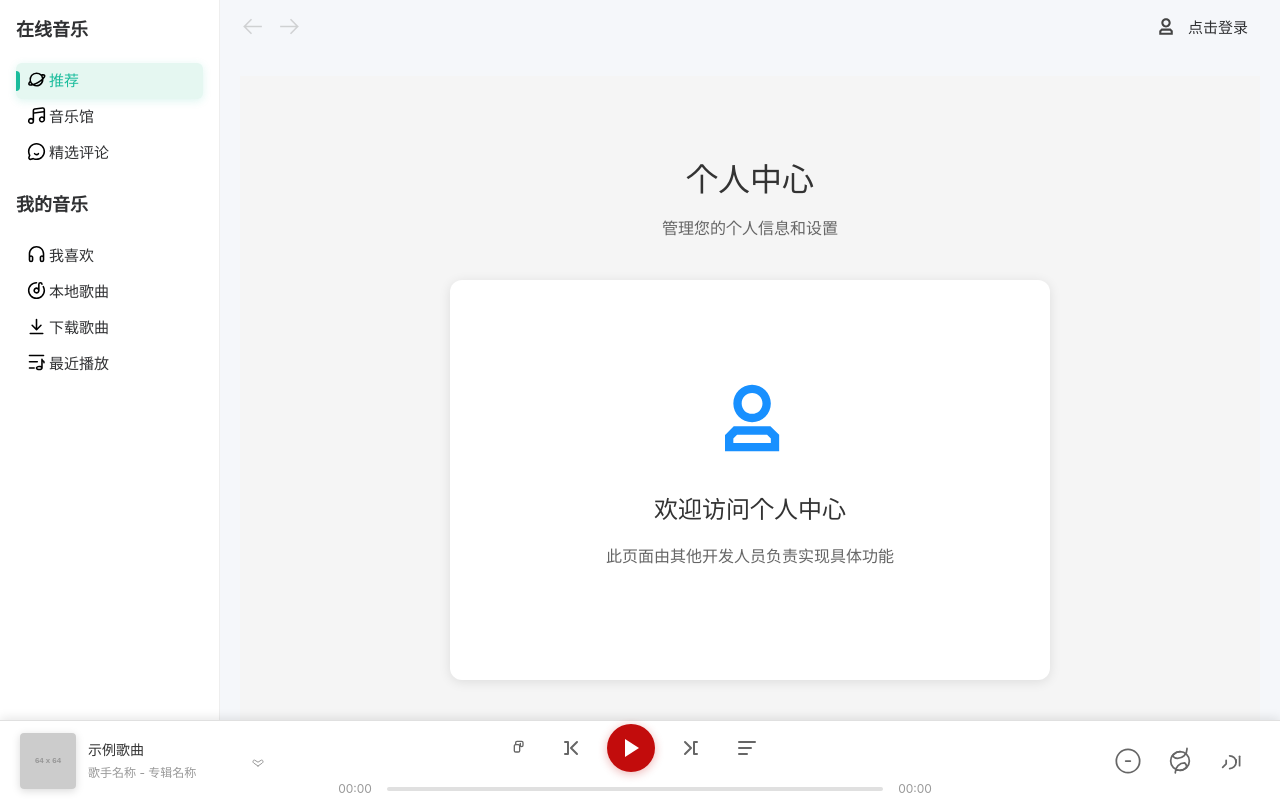
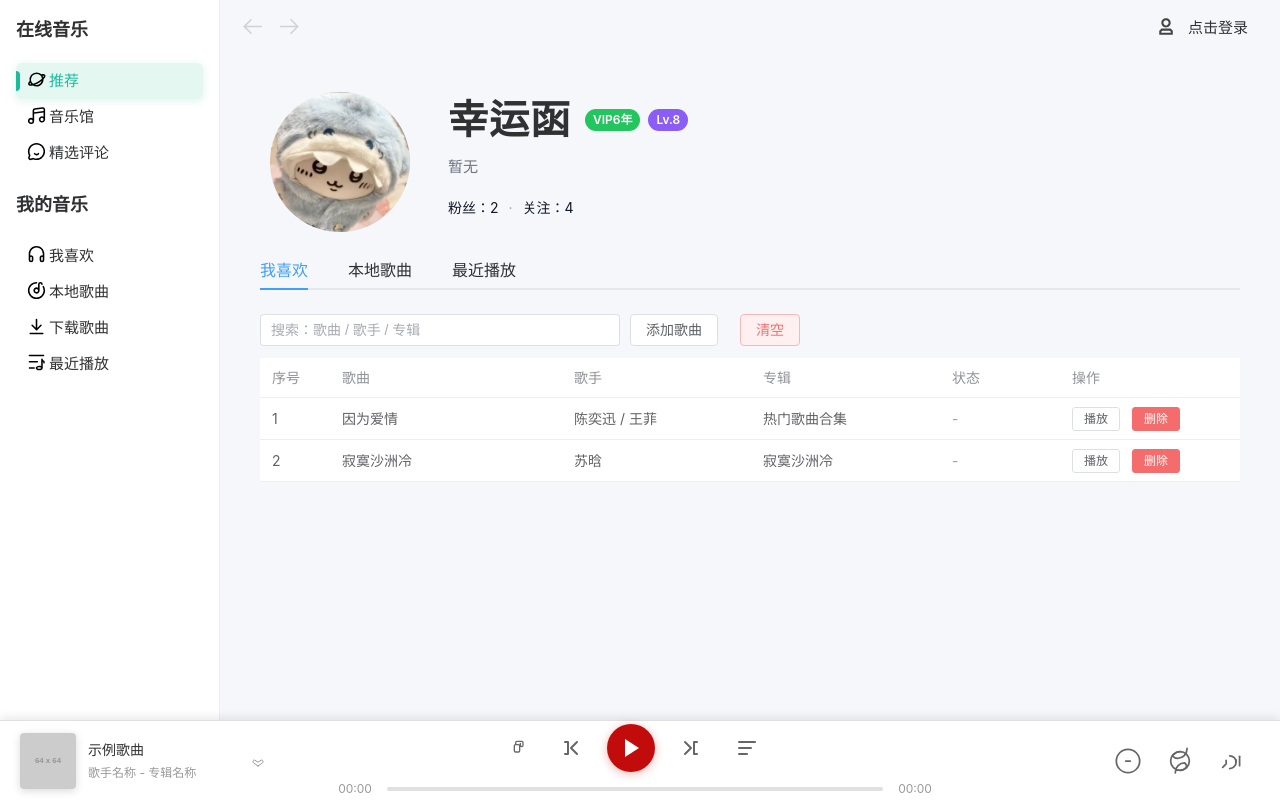
Before and after one commit to qqmusic-team/qqmusic-player-vue3, a Vue app: page /profile in a window 1280 px wide. Built offline with nearby package versions, Linux system fonts and the light colour scheme.

Commit message:
feat(profile): 完善个人中心歌曲列表并联动播放器

```diff
--- a/src/views/ProfileView.vue
+++ b/src/views/ProfileView.vue
@@ -1,226 +1,484 @@
 <template>
-  <div class="profile-container">
-    <div class="profile-header">
-      <h1>个人中心</h1>
-      <p class="subtitle">管理您的个人信息和设置</p>
+  <div class="profile-page">
+    <!-- 顶部用户信息区 -->
+    <div class="profile-top">
+      <!-- 头像区 -->
+      <div class="avatar-wrap">
+        <img class="avatar" :src="user.avatar" alt="avatar" />
+      </div>
+      <!-- 信息区 -->
+      <div class="info-wrap">
+        <div class="name-row">
+          <div class="name">{{ user.name }}</div>
+          <!-- 会员等级 -->
+          <div class="badges">
+            <span class="badge vip">VIP{{ user.vipYear }}年</span>
+            <span class="badge level">Lv.{{ user.level }}</span>
+          </div>
+        </div>
+        <!-- 个性签名 -->
+        <div class="desc">{{ user.desc || "暂无" }}</div>
+        <!-- 关注信息 -->
+        <div class="meta">
+          <span>粉丝：{{ user.followers }}</span>
+          <span class="dot">·</span>
+          <span>关注：{{ user.following }}</span>
+        </div>
+      </div>
     </div>
 
-    <div class="profile-content">
-      <div v-if="isLoading" class="loading-placeholder">
-        <div class="loading-spinner"></div>
-        <p>加载中...</p>
+    <!-- 下方内容区：tabs -->
+    <div class="profile-tabs">
+      <el-tabs v-model="activeTab" class="tabs">
+        <!-- 我喜欢 -->
+        <el-tab-pane label="我喜欢" name="liked">
+          <div class="toolbar">
+            <el-input
+              v-model="likedKeyword"
+              placeholder="搜索：歌曲 / 歌手 / 专辑"
+              clearable
+              class="search"
+            />
+            <el-button @click="addMockSong('liked')">添加歌曲</el-button>
+            <el-button type="danger" plain @click="clearList('liked')">清空</el-button>
           </div>
 
-      <div v-else class="profile-info">
-        <div class="user-avatar">
-          <svg
-            t="1766749986779"
-            class="icon"
-            viewBox="0 0 1024 1024"
-            version="1.1"
-            xmlns="http://www.w3.org/2000/svg"
-            p-id="5607"
-            width="100"
-            height="100"
+          <el-table
+            :data="filteredLikedSongs"
+            style="width: 100%"
+            header-cell-class-name="song-th"
+            :row-class-name="rowClassName"
+            @row-dblclick="play"
           >
-            <path
-              d="M725.333333 721.066667l-38.4-38.4H379.733333l-38.4 38.4V768h384v-46.933333z m85.333334-38.4v170.666666H256v-170.666666h4.266667l85.333333-85.333334h375.466667l89.6 85.333334z m-85.333334-320c0 106.666667-85.333333 192-192 192S341.333333 469.333333 341.333333 362.666667 426.666667 170.666667 533.333333 170.666667 725.333333 256 725.333333 362.666667z m-85.333333 0C640 302.933333 593.066667 256 533.333333 256S426.666667 302.933333 426.666667 362.666667s46.933333 106.666667 106.666666 106.666666S640 422.4 640 362.666667z"
-              fill="#1890ff"
-              p-id="5608"
-            ></path>
-          </svg>
+            <el-table-column type="index" width="70" label="序号" />
+            <el-table-column prop="name" label="歌曲" min-width="220" />
+            <el-table-column prop="artist" label="歌手" min-width="180" />
+            <el-table-column prop="album" label="专辑" min-width="180" />
+
+            <el-table-column label="状态" width="120">
+              <template #default="{ row }">
+                <span v-if="isPlayingRow(row)" class="playing-badge">正在播放</span>
+                <span v-else class="muted">-</span>
+              </template>
+            </el-table-column>
+
+            <el-table-column label="操作" width="180" fixed="right">
+              <template #default="{ row, $index }">
+                <el-button size="small" @click="play(row)">播放</el-button>
+                <el-button
+                  size="small"
+                  type="danger"
+                  @click="removeSong('liked', $index)"
+                >
+                  删除
+                </el-button>
+              </template>
+            </el-table-column>
+          </el-table>
+        </el-tab-pane>
+
+        <!-- 本地歌曲 -->
+        <el-tab-pane label="本地歌曲" name="local">
+          <div class="toolbar">
+            <el-input
+              v-model="localKeyword"
+              placeholder="搜索：歌曲 / 歌手 / 专辑"
+              clearable
+              class="search"
+            />
+            <el-button @click="addMockSong('local')">添加歌曲</el-button>
+            <el-button type="danger" plain @click="clearList('local')">清空</el-button>
           </div>
 
-        <div class="user-info">
-          <h2>欢迎访问个人中心</h2>
-          <p>此页面由其他开发人员负责实现具体功能</p>
+          <el-table
+            :data="filteredLocalSongs"
+            style="width: 100%"
+            header-cell-class-name="song-th"
+            :row-class-name="rowClassName"
+            @row-dblclick="play"
+          >
+            <el-table-column type="index" width="70" label="序号" />
+            <el-table-column prop="name" label="歌曲" min-width="220" />
+            <el-table-column prop="artist" label="歌手" min-width="180" />
+            <el-table-column prop="album" label="专辑" min-width="180" />
 
+            <el-table-column label="状态" width="120">
+              <template #default="{ row }">
+                <span v-if="isPlayingRow(row)" class="playing-badge">正在播放</span>
+                <span v-else class="muted">-</span>
+              </template>
+            </el-table-column>
+
+            <el-table-column label="操作" width="180" fixed="right">
+              <template #default="{ row, $index }">
+                <el-button size="small" @click="play(row)">播放</el-button>
+                <el-button
+                  size="small"
+                  type="danger"
+                  @click="removeSong('local', $index)"
+                >
+                  删除
+                </el-button>
+              </template>
+            </el-table-column>
+          </el-table>
+        </el-tab-pane>
+
+        <!-- 最近播放 -->
+        <el-tab-pane label="最近播放" name="recent">
+          <div class="toolbar">
+            <el-input
+              v-model="recentKeyword"
+              placeholder="搜索：歌曲 / 歌手 / 专辑"
+              clearable
+              class="search"
+            />
+            <el-button type="danger" plain @click="clearList('recent')">清空</el-button>
           </div>
-      </div>
+
+          <el-table
+            :data="filteredRecentSongs"
+            style="width: 100%"
+            header-cell-class-name="song-th"
+            :row-class-name="rowClassName"
+            @row-dblclick="play"
+          >
+            <el-table-column type="index" width="70" label="序号" />
+            <el-table-column prop="name" label="歌曲" min-width="220" />
+            <el-table-column prop="artist" label="歌手" min-width="180" />
+            <el-table-column prop="album" label="专辑" min-width="180" />
+
+            <el-table-column label="状态" width="120">
+              <template #default="{ row }">
+                <span v-if="isPlayingRow(row)" class="playing-badge">正在播放</span>
+                <span v-else class="muted">-</span>
+              </template>
+            </el-table-column>
+
+            <el-table-column label="操作" width="180" fixed="right">
+              <template #default="{ row, $index }">
+                <el-button size="small" @click="play(row)">播放</el-button>
+                <el-button
+                  size="small"
+                  type="danger"
+                  @click="removeSong('recent', $index)"
+                >
+                  删除
+                </el-button>
+              </template>
+            </el-table-column>
+          </el-table>
+        </el-tab-pane>
+      </el-tabs>
     </div>
   </div>
 </template>
 
 <script setup>
-import { ref, onMounted, onUnmounted } from "vue";
-import { useRouter } from "vue-router";
+import { computed, onMounted, ref, watch } from "vue";
+import localAvatar from "../../avatar.jpg";
 
-const router = useRouter();
-const isLoading = ref(true);
+/** 用户信息（mock） */
+const user = {
+  name: "幸运函",
+  vipYear: 6,
+  level: 8,
+  desc: "",
+  followers: 2,
+  following: 4,
+  avatar: localAvatar,
+};
 
-// 模拟加载数据
-const fetchUserData = async () => {
-  try {
-    // 模拟网络请求延迟
-    await new Promise((resolve) => setTimeout(resolve, 800));
-    // 在实际应用中，这里会从API获取用户数据
-  } catch (error) {
-    console.error("获取用户数据失败:", error);
-  } finally {
-    isLoading.value = false;
+const activeTab = ref("liked");
+
+/** localStorage key */
+const STORAGE_KEY = "qqmusic_profile_lists_v1";
+
+/** 三个列表（默认 mock） */
+const likedSongs = ref([
+  { name: "因为爱情", artist: "陈奕迅 / 王菲", album: "热门歌曲合集" },
+  { name: "寂寞沙洲冷", artist: "苏晗", album: "寂寞沙洲冷" },
+]);
+
+const localSongs = ref([
+  { name: "起风了", artist: "吴青峰", album: "加油,你是最棒的" },
+  { name: "走马", artist: "陈粒", album: "如也" },
+]);
+
+const recentSongs = ref([
+  { name: "无人之岛", artist: "赵侃旻", album: "无人之岛" },
+  { name: "雨天", artist: "孙燕姿", album: "My Story 2006 新歌+精选" },
+]);
+
+/** 搜索关键字 */
+const likedKeyword = ref("");
+const localKeyword = ref("");
+const recentKeyword = ref("");
+
+/** 当前播放（标记） */
+const nowPlaying = ref(null); // { name, artist, album }
+
+/** 工具：搜索匹配 */
+const matchSong = (song, kw) => {
+  const k = kw.trim().toLowerCase();
+  if (!k) return true;
+  return [song.name, song.artist, song.album].some((v) =>
+    String(v || "").toLowerCase().includes(k)
+  );
+};
+
+/** 过滤后的列表 */
+const filteredLikedSongs = computed(() =>
+  likedSongs.value.filter((s) => matchSong(s, likedKeyword.value))
+);
+const filteredLocalSongs = computed(() =>
+  localSongs.value.filter((s) => matchSong(s, localKeyword.value))
+);
+const filteredRecentSongs = computed(() =>
+  recentSongs.value.filter((s) => matchSong(s, recentKeyword.value))
+);
+
+/** 判断同一首歌（高亮） */
+const isSameSong = (a, b) => {
+  if (!a || !b) return false;
+  return a.name === b.name && a.artist === b.artist && a.album === b.album;
+};
+
+/** 行样式：高亮正在播放 */
+const rowClassName = ({ row }) => {
+  return isSameSong(row, nowPlaying.value) ? "playing-row" : "";
+};
+
+const isPlayingRow = (row) => isSameSong(row, nowPlaying.value);
+
+/** 播放：并写入最近播放（去重置顶，最多30首） */
+const play = (song) => {
+  if (!song) return;
+  nowPlaying.value = { ...song };
+
+  // 更新最近播放：去重 + 置顶
+  const list = recentSongs.value;
+  const idx = list.findIndex((s) => isSameSong(s, song));
+  if (idx !== -1) list.splice(idx, 1);
+  list.unshift({ ...song });
+
+  // 最多保留 30 条
+  if (list.length > 30) list.length = 30;
+  // 选择播放后切换到最近播放 tab
+  activeTab.value = "recent";
+};
+
+/** 删除歌曲 */
+const removeSong = (type, index) => {
+  const map = {
+    liked: likedSongs,
+    local: localSongs,
+    recent: recentSongs,
+  };
+  const target = map[type];
+  if (!target?.value) return;
+
+  const removed = target.value[index];
+  target.value.splice(index, 1);
+
+  // 如果删掉的是正在播放那首，清空播放状态
+  if (removed && isSameSong(removed, nowPlaying.value)) {
+    nowPlaying.value = null;
   }
 };
 
-// 返回首页
-const navigateBack = () => {
-  router.push({ name: "home" });
+/** 清空列表 */
+const clearList = (type) => {
+  if (type === "liked") likedSongs.value = [];
+  if (type === "local") localSongs.value = [];
+  if (type === "recent") recentSongs.value = [];
+
+  // 如果清空后当前播放不存在了，也清掉
+  const all = [...likedSongs.value, ...localSongs.value, ...recentSongs.value];
+  if (nowPlaying.value && !all.some((s) => isSameSong(s, nowPlaying.value))) {
+    nowPlaying.value = null;
+  }
 };
 
+/** 添加 mock 歌曲 */
+const addMockSong = (type) => {
+  const pool = [
+    { name: "晴天", artist: "周杰伦", album: "叶惠美" },
+    { name: "稻香", artist: "周杰伦", album: "魔杰座" },
+    { name: "红色高跟鞋", artist: "蔡健雅", album: "若你碰到他" },
+    { name: "小幸运", artist: "田馥甄", album: "我的少女时代" },
+    { name: "光年之外", artist: "邓紫棋", album: "光年之外" },
+  ];
+  const pick = pool[Math.floor(Math.random() * pool.length)];
+  const song = { ...pick };
+
+  if (type === "liked") likedSongs.value.unshift(song);
+  if (type === "local") localSongs.value.unshift(song);
+};
+
+/** 读取/保存 localStorage */
 onMounted(() => {
-  console.log("个人中心页面已挂载");
-  fetchUserData();
+  try {
+    const raw = localStorage.getItem(STORAGE_KEY);
+    if (!raw) return;
+    const data = JSON.parse(raw);
+
+    if (Array.isArray(data.liked)) likedSongs.value = data.liked;
+    if (Array.isArray(data.local)) localSongs.value = data.local;
+    if (Array.isArray(data.recent)) recentSongs.value = data.recent;
+    if (data.nowPlaying) nowPlaying.value = data.nowPlaying;
+  } catch (e) {
+    console.warn("读取本地存储失败：", e);
+  }
 });
 
-onUnmounted(() => {
-  console.log("个人中心页面已卸载");
-});
+watch(
+  [likedSongs, localSongs, recentSongs, nowPlaying],
+  () => {
+    const data = {
+      liked: likedSongs.value,
+      local: localSongs.value,
+      recent: recentSongs.value,
+      nowPlaying: nowPlaying.value,
+    };
+    localStorage.setItem(STORAGE_KEY, JSON.stringify(data));
+  },
+  { deep: true }
+);
 </script>
 
 <style scoped>
-.profile-container {
-  min-height: 100vh;
-  padding: 20px;
-  background-color: #f5f5f5;
+.profile-page {
+  padding: 16px 20px;
 }
 
-.profile-header {
-  text-align: center;
-  margin-bottom: 40px;
-  padding-top: 60px;
+/* 顶部用户信息区 */
+.profile-top {
+  display: flex;
+  gap: 28px;
+  align-items: flex-start;
+  margin-bottom: 18px;
 }
 
-.profile-header h1 {
-  font-size: 32px;
-  margin-bottom: 12px;
-  color: #333;
-}
-
-.subtitle {
-  font-size: 16px;
-  color: #666;
-}
-
-.profile-content {
-  max-width: 600px;
-  margin: 0 auto;
-  background-color: white;
-  border-radius: 12px;
-  box-shadow: 0 2px 12px rgba(0, 0, 0, 0.1);
-  padding: 40px;
-  min-height: 400px;
-  display: flex;
-  flex-direction: column;
-  align-items: center;
-  justify-content: center;
-}
-
-.loading-placeholder {
-  display: flex;
-  flex-direction: column;
-  align-items: center;
-  justify-content: center;
-  gap: 16px;
-}
-
-.loading-spinner {
-  width: 40px;
-  height: 40px;
-  border: 3px solid #f3f3f3;
-  border-top: 3px solid #1890ff;
-  border-radius: 50%;
-  animation: spin 1s linear infinite;
-}
-
-@keyframes spin {
-  0% {
-    transform: rotate(0deg);
-  }
-  100% {
-    transform: rotate(360deg);
-  }
-}
-
-.user-avatar {
-  margin-bottom: 24px;
+.avatar-wrap {
+  width: 160px;
   display: flex;
   justify-content: center;
 }
 
-.user-info {
-  text-align: center;
+.avatar {
+  width: 140px;
+  height: 140px;
+  border-radius: 50%;
+  object-fit: cover;
+  background: #e5e7eb;
 }
 
-.user-info h2 {
-  font-size: 24px;
-  margin-bottom: 16px;
-  color: #333;
+.info-wrap {
+  flex: 1;
+  padding-top: 6px;
 }
 
-.user-info p {
-  font-size: 16px;
-  color: #666;
-  margin-bottom: 24px;
+.name-row {
+  display: flex;
+  align-items: center;
+  gap: 14px;
+  flex-wrap: wrap;
 }
 
-.back-button {
-  padding: 8px 24px;
-  background-color: #1890ff;
-  color: white;
-  border: none;
-  border-radius: 4px;
-  cursor: pointer;
-  font-size: 16px;
-  transition: background-color 0.3s ease;
+.name {
+  font-size: 40px;
+  font-weight: 800;
+  letter-spacing: 1px;
+  line-height: 1.1;
 }
 
-.back-button:hover {
-  background-color: #40a9ff;
+.badges {
+  display: flex;
+  gap: 8px;
+  align-items: center;
 }
 
-.back-button:active {
-  background-color: #096dd9;
+.badge {
+  display: inline-flex;
+  align-items: center;
+  height: 22px;
+  padding: 0 8px;
+  border-radius: 999px;
+  font-size: 12px;
+  font-weight: 600;
+  color: #111827;
+  background: #f3f4f6;
 }
 
-/* 响应式设计 */
-@media (max-width: 768px) {
-  .profile-container {
-    padding: 16px;
+.badge.vip {
+  background: #22c55e;
+  color: white;
 }
 
-  .profile-header {
-    padding-top: 40px;
-    margin-bottom: 30px;
+.badge.level {
+  background: #8b5cf6;
+  color: white;
 }
 
-  .profile-header h1 {
-    font-size: 28px;
+.desc {
+  margin-top: 14px;
+  color: #6b7280;
 }
 
-  .profile-content {
-    padding: 30px 20px;
-    margin: 0 10px;
+.meta {
+  margin-top: 18px;
+  color: #111827;
+  font-size: 14px;
 }
 
-  .user-info h2 {
-    font-size: 20px;
-  }
+.dot {
+  margin: 0 10px;
+  color: #9ca3af;
 }
 
-@media (max-width: 480px) {
-  .profile-header h1 {
-    font-size: 24px;
+/* tabs */
+.profile-tabs {
+  margin-top: 6px;
 }
 
-  .profile-content {
-    padding: 20px 16px;
+:deep(.el-tabs__item) {
+  font-size: 16px;
 }
 
-  .user-info h2 {
-    font-size: 18px;
+:deep(.song-th) {
+  font-weight: 700;
 }
 
-  .user-info p {
-    font-size: 14px;
+/* 工具条 */
+.toolbar {
+  display: flex;
+  gap: 10px;
+  align-items: center;
+  margin: 10px 0 12px;
 }
+
+.search {
+  max-width: 360px;
+}
+
+/* 正在播放标记 */
+.playing-badge {
+  display: inline-block;
+  padding: 2px 8px;
+  border-radius: 999px;
+  font-size: 12px;
+  font-weight: 700;
+  background: #22c55e;
+  color: #fff;
+}
+
+.muted {
+  color: #9ca3af;
+}
+
+/* 高亮当前播放行（Element Plus 表格行类名） */
+:deep(.playing-row td) {
+  background: #ecfdf5 !important;
 }
 </style>
```
Also changed, not shown: avatar.jpg (added), src/views/RecommendView.vue (line endings or trailing spaces). Lines whose indentation alone changed are shown as unchanged.
